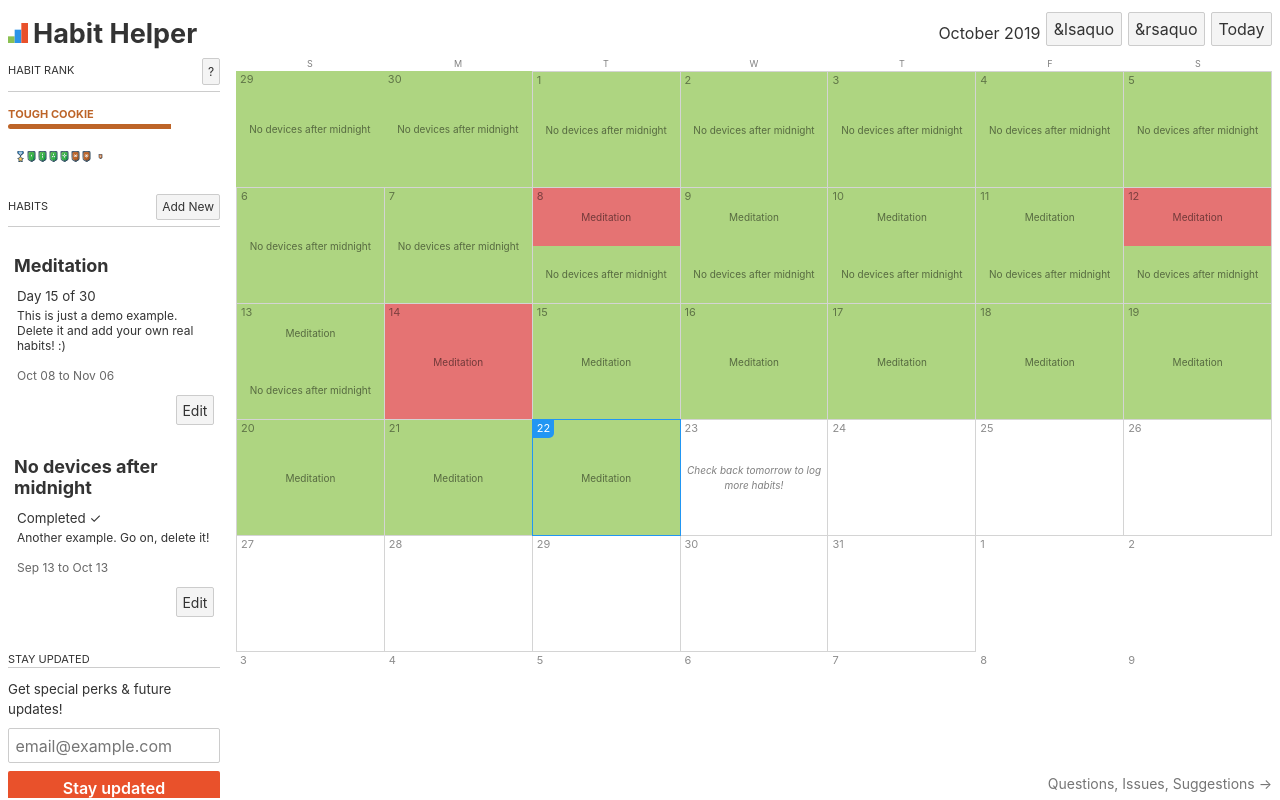
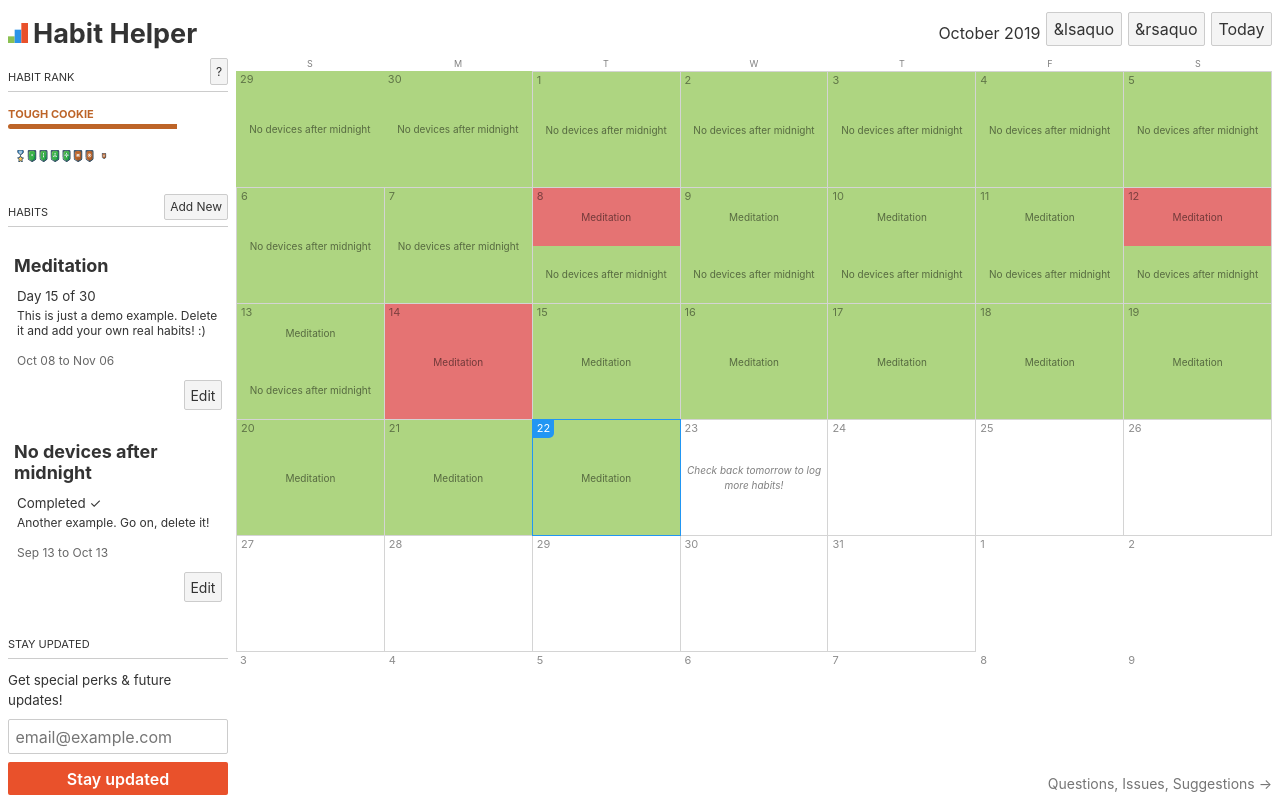
Before and after one commit to pooriajr/hh-svelte, a Svelte app: page / in a window 1280 px wide. Built offline with nearby package versions, Linux system fonts and the light colour scheme.

Commit message:
improved styles

```diff
--- a/src/App.svelte
+++ b/src/App.svelte
@@ -445,13 +445,13 @@
     overflow-y: auto;
   }
   .sidebar.active {
-    padding-right: 8px;
+    margin-right: 8px;
     min-width: 220px;
     left: 0;
   }
   @media (min-width: 600px) {
     .sidebar {
-      padding-right: 8px;
+      margin-right: 8px;
       min-width: 220px;
       left: 0;
     }
@@ -463,8 +463,10 @@
   .section-top {
     display: flex;
     justify-content: space-between;
+    align-items: flex-end;
     border-bottom: 1px solid #ccc;
     margin-bottom: 10px;
+    padding-bottom: 6px;
   }
   .section-top .section-title {
     font-size: 16px;
@@ -472,6 +474,7 @@
   }
   .section-top button {
     font-size: 12px;
+    margin: 0;
   }
 
   .habit {
@@ -563,7 +566,6 @@
   .calendar {
     width: 100%;
     background: white;
-    margin-left: 8px;
   }
 
   .day-row {
```
